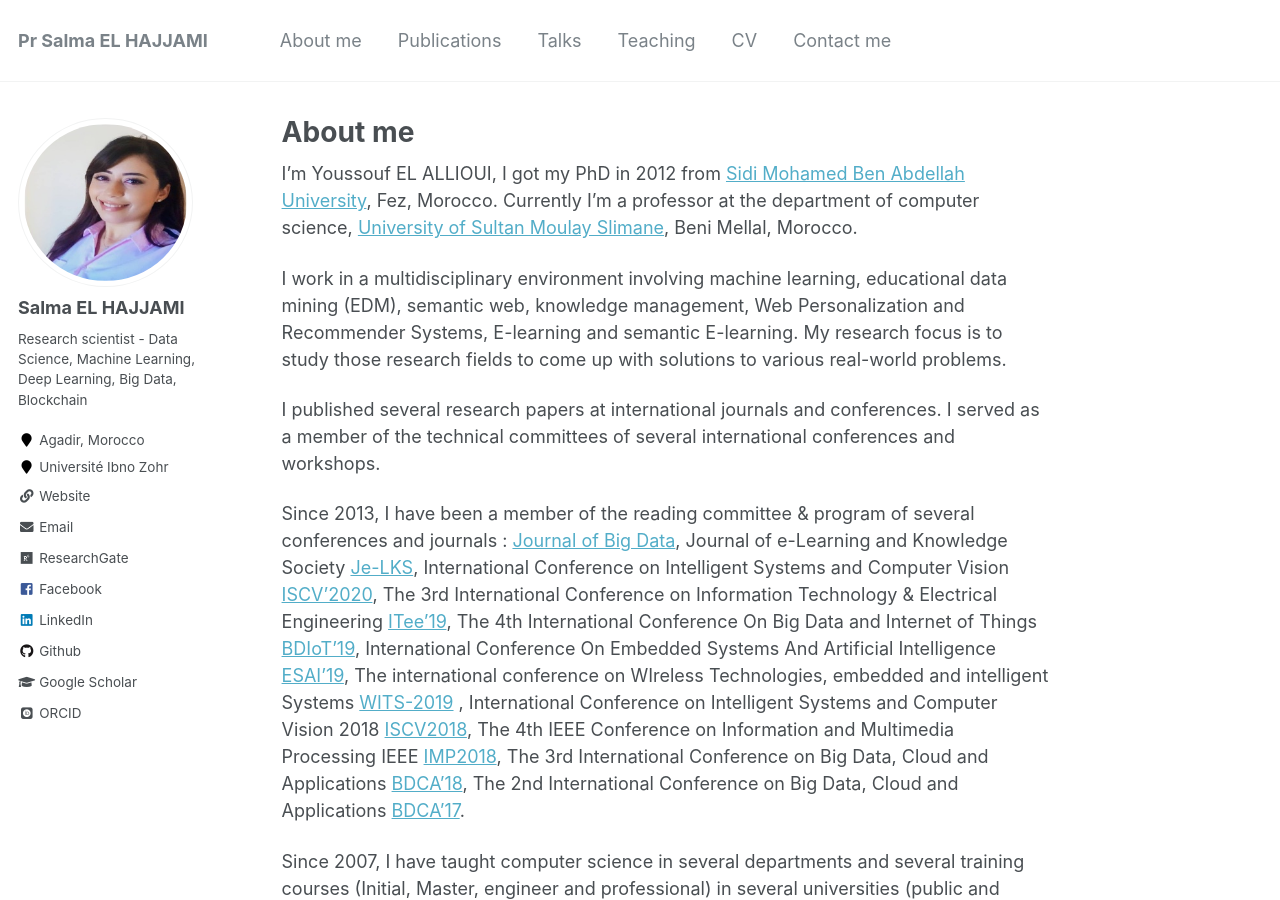
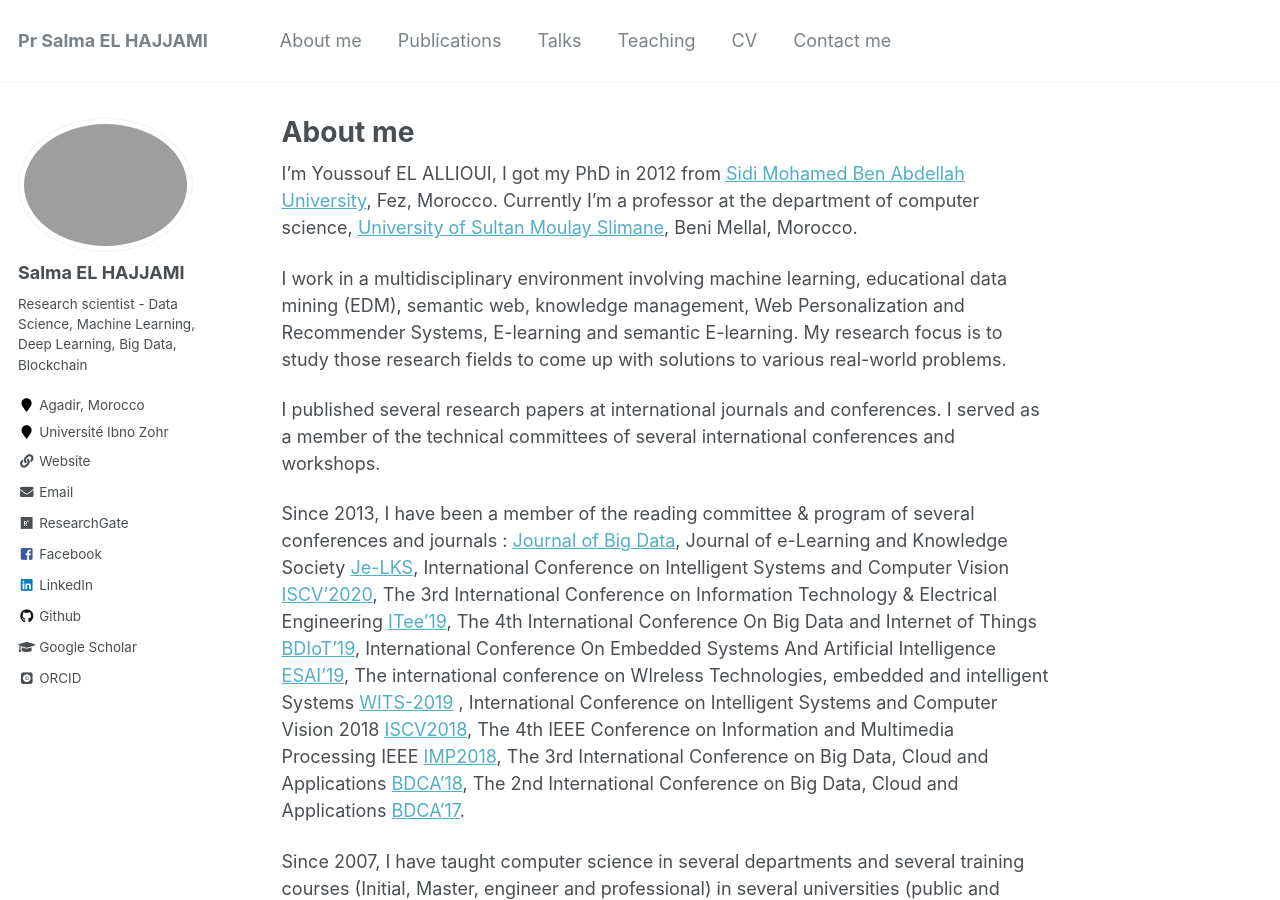
Before and after one commit to salmaelhajjami/salmaelhajjami.github.io, a Jekyll site: the page built from _pages/about.md, in a window 1280 px wide and 900 px high. Built offline with Jekyll 4.4.1, drawn with Linux system fonts in a browser that asks for light colours; some web fonts are replaced.

Commit message:
Update _config.yml

```diff
--- a/_config.yml
+++ b/_config.yml
@@ -81,7 +81,7 @@ analytics:
 # Site Author
 author:
   name             : "Salma EL HAJJAMI"
-  avatar           : "Moi.jpg"
+  avatar           : "Moi.jpeg"
   bio              : "Research scientist - Data Science, Machine Learning, Deep Learning, Big Data, Blockchain"
   location         : "Agadir, Morocco"
   employer         : "Université Ibno Zohr"
```
